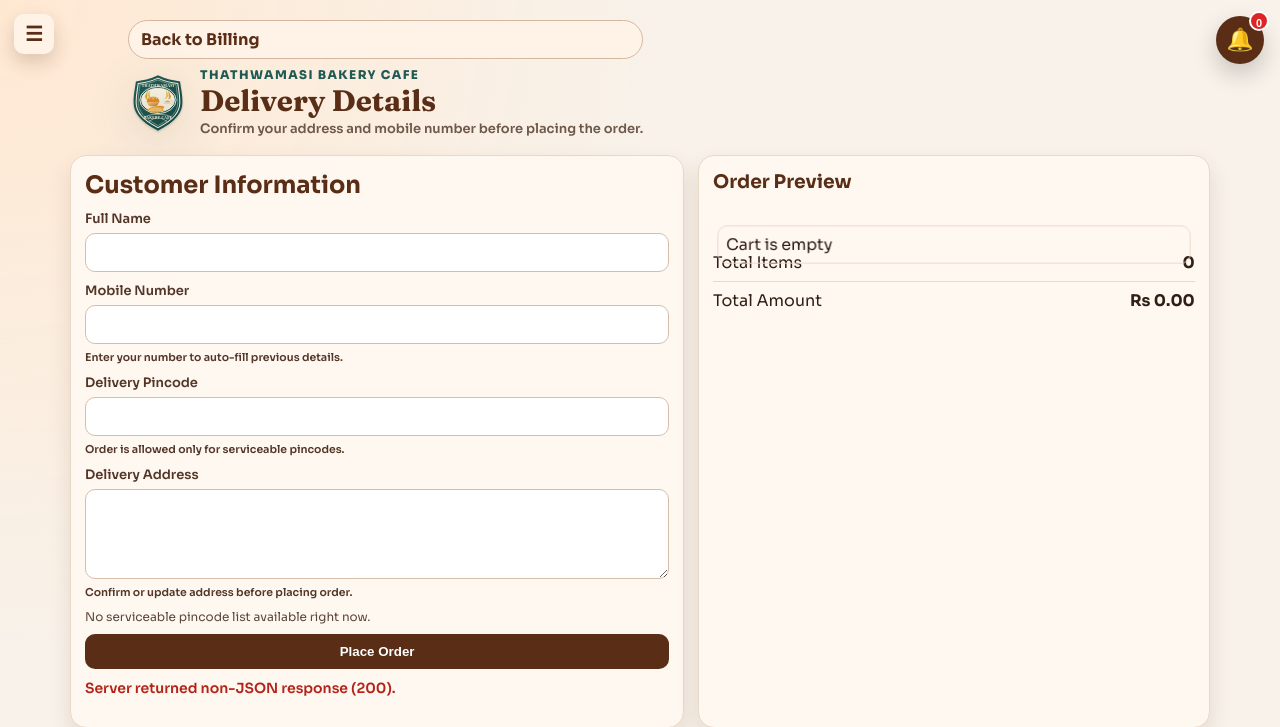
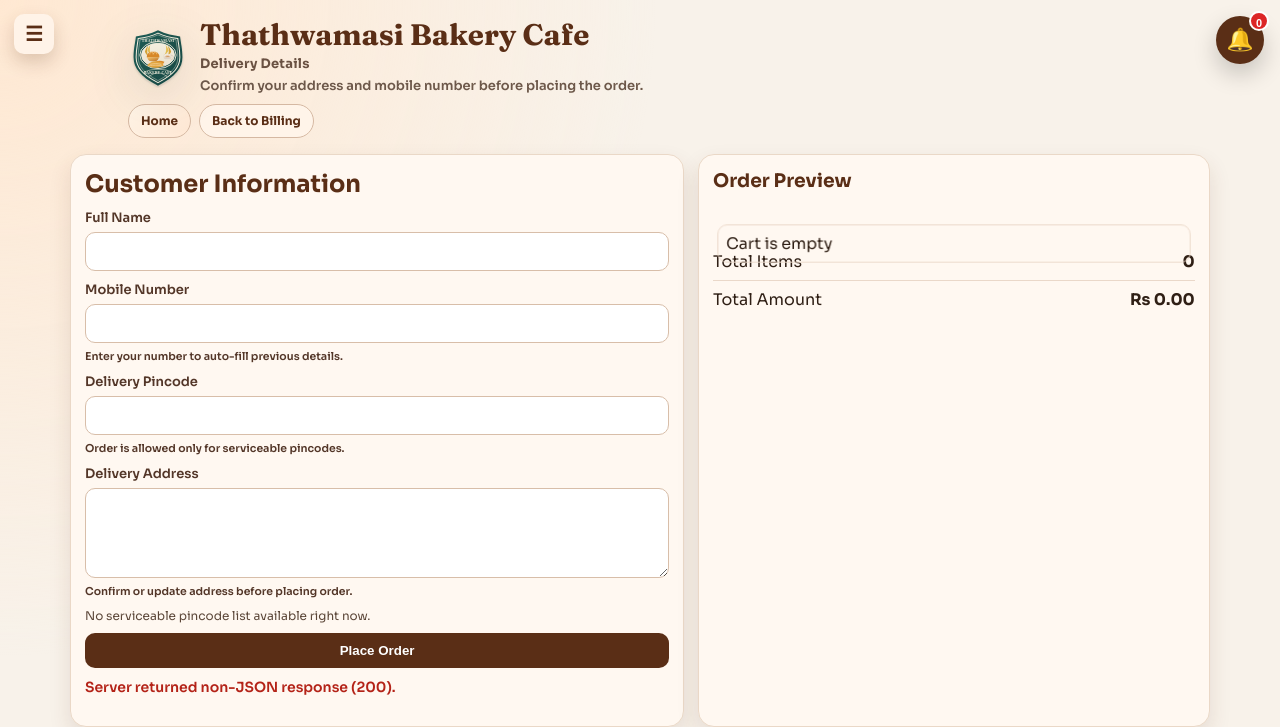
Before and after one commit to AnujMishra77000/suneil_cafe, a Django app: page /checkout/ in a window 1280 px wide. Shown: the top 727 px of the page. Run offline with Django 5.2, Linux system fonts and the light colour scheme; data that the repository does not hold is empty; parts of the project's set-up code (start-up, migrations or seed data) failed here and were passed over; some libraries are stand-ins or nearby versions.

Commit message:
New_14 commit

```diff
--- a/products/static/products/billing.css
+++ b/products/static/products/billing.css
@@ -28,6 +28,10 @@ body {
     justify-content: space-between;
     align-items: center;
     gap: 12px;
+}
+
+.page-intro .site-copy {
+    gap: 5px;
 }
 
 .top h1 {
--- a/products/static/products/brand.css
+++ b/products/static/products/brand.css
@@ -140,3 +140,58 @@
         font-size: 12px;
     }
 }
+
+
+.page-context {
+    margin: 0;
+    color: #6a5142;
+    font-size: 13px;
+    font-weight: 700;
+    letter-spacing: 0.02em;
+}
+
+.page-nav-chips {
+    display: flex;
+    flex-wrap: wrap;
+    gap: 8px;
+    align-items: center;
+}
+
+.page-nav-chip {
+    display: inline-flex;
+    align-items: center;
+    justify-content: center;
+    min-height: 34px;
+    padding: 7px 12px;
+    border-radius: 999px;
+    border: 1px solid #d5b8a2;
+    background: rgba(255, 244, 234, 0.96);
+    color: #5a2e16;
+    text-decoration: none;
+    font-size: 12px;
+    font-weight: 700;
+    line-height: 1;
+    transition: transform 180ms ease, box-shadow 180ms ease, background 180ms ease;
+}
+
+.page-nav-chip:hover {
+    transform: translateY(-1px);
+    box-shadow: 0 8px 14px rgba(84, 42, 20, 0.12);
+    background: #fff8f2;
+}
+
+.page-nav-chip--home {
+    background: linear-gradient(120deg, #fff3e5, #ffe8d4);
+}
+
+@media (max-width: 520px) {
+    .page-context {
+        font-size: 12px;
+    }
+
+    .page-nav-chip {
+        min-height: 32px;
+        padding: 6px 11px;
+        font-size: 11px;
+    }
+}
--- a/products/static/products/buy_product.css
+++ b/products/static/products/buy_product.css
@@ -126,6 +126,10 @@ body {
     align-items: flex-start;
 }
 
+.buy-header .site-copy {
+    gap: 5px;
+}
+
 @media (max-width: 720px) {
     .buy-header {
         padding-left: 46px;
--- a/products/static/products/checkout.css
+++ b/products/static/products/checkout.css
@@ -25,6 +25,10 @@ body {
     display: flex;
     justify-content: space-between;
     align-items: center;
+}
+
+.page-intro .site-copy {
+    gap: 5px;
 }
 
 .top h1 {
--- a/products/static/products/order_details.css
+++ b/products/static/products/order_details.css
@@ -27,8 +27,12 @@ body {
 
 .topbar {
     display: grid;
-    gap: 6px;
+    gap: 10px;
     margin-bottom: 14px;
+}
+
+.topbar .site-copy {
+    gap: 5px;
 }
 
 .back-link {
--- a/products/static/products/section.css
+++ b/products/static/products/section.css
@@ -482,6 +482,10 @@ body {
     flex: 1;
 }
 
+.top-leading .site-copy {
+    gap: 5px;
+}
+
 .top-actions {
     flex-wrap: wrap;
     justify-content: flex-end;
--- a/products/templates/products/checkout.html
+++ b/products/templates/products/checkout.html
@@ -21,8 +21,8 @@
     </script>
     <link rel="stylesheet" href="{% static 'products/page_fx.css' %}?v=20260228-fx1" />
     <script defer src="{% static 'products/page_fx.js' %}?v=20260228-fx1"></script>
-    <link rel="stylesheet" href="{% static 'products/checkout.css' %}?v=20260228-brand1" />
-    <link rel="stylesheet" href="{% static 'products/brand.css' %}?v=20260228-brand1" />
+    <link rel="stylesheet" href="{% static 'products/checkout.css' %}?v=20260228-brand2" />
+    <link rel="stylesheet" href="{% static 'products/brand.css' %}?v=20260228-brand2" />
     <link rel="stylesheet" href="{% static 'products/customer_menu.css' %}?v=20260228-brand1" />
     <link rel="stylesheet" href="{% static 'notifications/notification_bell.css' %}?v=20260224-2" />
 </head>
@@ -40,14 +40,17 @@
     <main class="container">
         <header class="top" data-fx>
             <div class="page-intro page-intro--tight">
-                <a href="/billing/" class="back-link">Back to Billing</a>
                 <div class="site-lockup site-lockup--compact">
                     <img class="site-logo site-logo--compact" src="{% static 'products/images/thathwamasi-badge.svg' %}" alt="Thathwamasi Bakery Cafe logo" />
                     <div class="site-copy">
-                        <p class="site-kicker">Thathwamasi Bakery Cafe</p>
-                        <h1 class="site-title site-title--compact">Delivery Details</h1>
+                        <h1 class="site-title site-title--compact">Thathwamasi Bakery Cafe</h1>
+                        <p class="page-context">Delivery Details</p>
                         <p class="page-label">Confirm your address and mobile number before placing the order.</p>
                     </div>
+                </div>
+                <div class="page-nav-chips">
+                    <a href="/" class="page-nav-chip page-nav-chip--home">Home</a>
+                    <a href="/billing/" class="page-nav-chip">Back to Billing</a>
                 </div>
             </div>
         </header>
```
Also changed, not shown: products/templates/products/billing.html (+7 -5 lines), products/templates/products/buy_product.html (+8 -5 lines), products/templates/products/order_details.html (+7 -5 lines), products/templates/products/storefront_category.html (+8 -5 lines), products/templates/products/storefront_section.html (+7 -5 lines).
